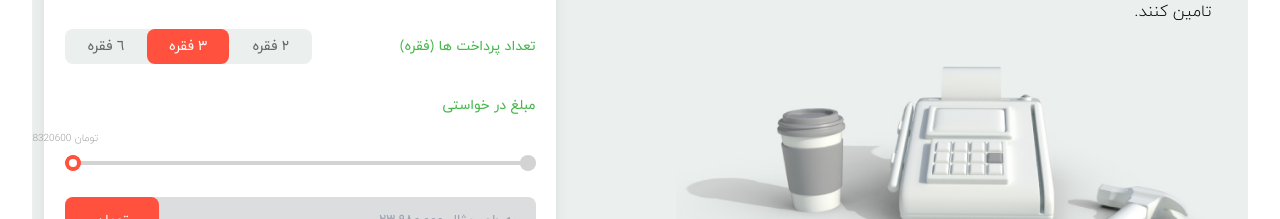
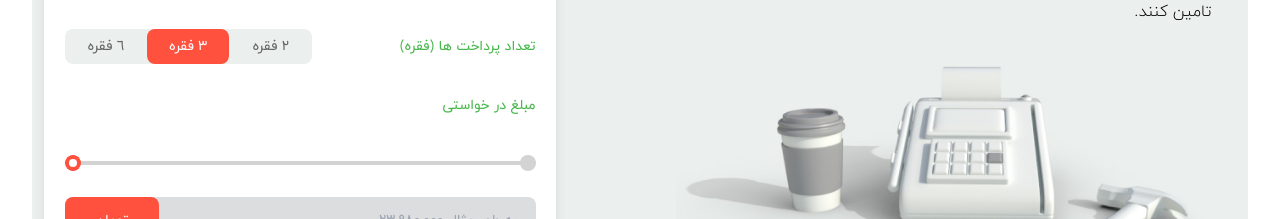
Before and after one commit to AfwebMaker/K-Landing, a React (Create React App) app: page / in a window 1280 px wide. Shown: the part 3385-3604 px from the top of the page. Built offline with nearby package versions, Linux system fonts and the light colour scheme.

Commit message:
update calculator

```diff
--- a/src/components/Home/calculator/Calculator.js
+++ b/src/components/Home/calculator/Calculator.js
@@ -86,9 +86,9 @@ function Calculator() {
                                     <div style={{ direction: 'ltr' }} className='relative w-full h-[30%] fcc'>
                                         <input value={state.rangeValue} ref={range} onChange={(e) => { progressScript(); dispatch({ type: 'rangeValueHandler', value: e.target.value }) }} className='cursor-pointer z-10 slider w-full absolute' type="range" />
 
-                                        <div style={{ left: `${state.rangeValue-8}%` }} className='absolute left-0 top-[-10px] text-[10px] font-light text-color-2 w-auto whitespace-nowrap	'>
-                                            {28320600} تومان
-                                        </div>
+                                        {/* <div style={{ left: `${state.rangeValue}%` }} className='absolute left-0 top-[-10px] text-[10px] font-light text-color-2 w-auto whitespace-nowrap'>
+                                            {28300} تومان
+                                        </div> */}
                                     </div>
                                     <div className='relative w-full h-[30%]'>
                                         <input className='focus:outline-none w-full h-full rounded-lg bg-[#DCDDDE] pr-[4%]' placeholder='به طور مثال ۲۳,۹۸۰,۰۰۰' type="text" />
```
